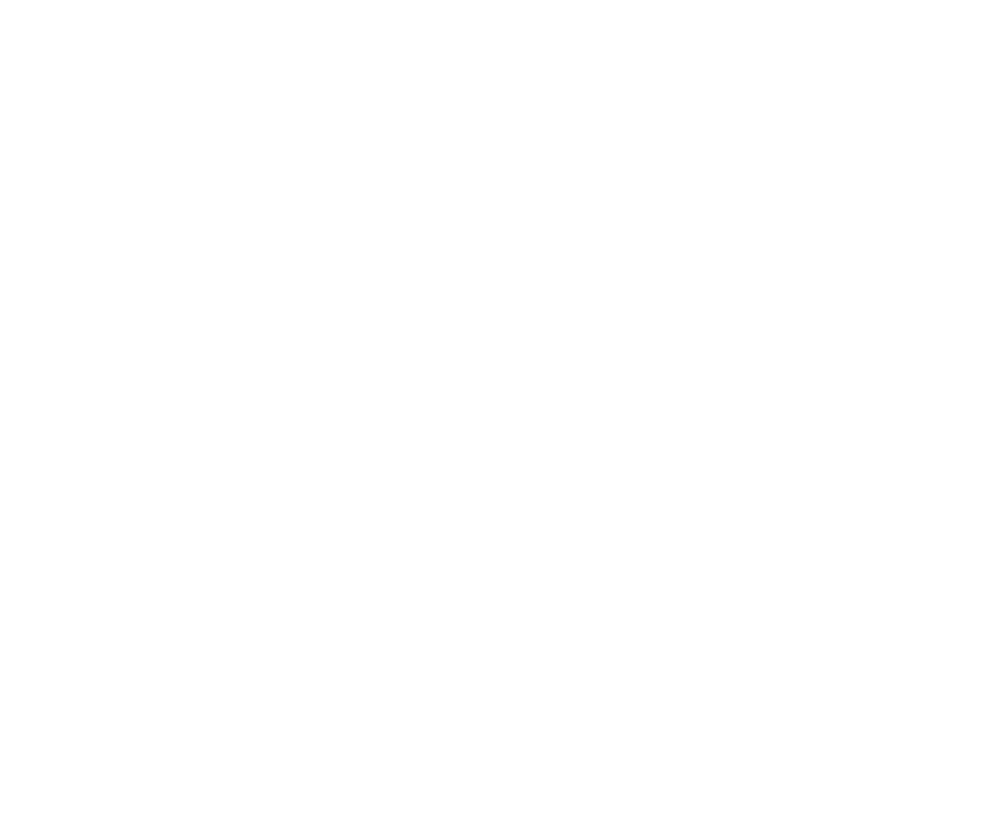
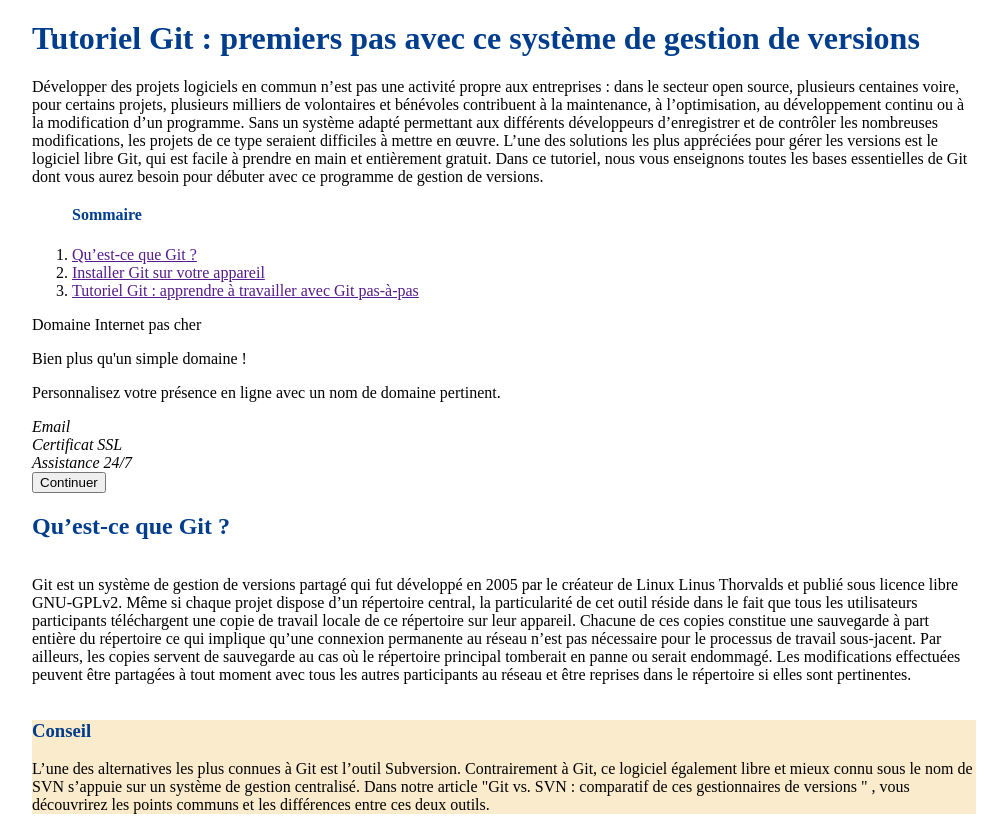
Before and after one commit to julesrachet/exercice, a plain HTML site: page index.html in a window 1280 px wide. Shown: the whole page, without its empty margins (136-1143 px from the left). Before the commit the page ends 800 px from the top, so only its background shows below. Drawn offline with Linux system fonts and the light colour scheme.

Commit message:
ajout stle.css + modif index

```diff
--- a/index.html
+++ b/index.html
@@ -3,9 +3,30 @@
 <head>
     <meta charset="UTF-8">
     <meta name="viewport" content="width=device-width, initial-scale=1.0">
+    <link rel="stylesheet" href="style.css">
     <title>Document</title>
 </head>
 <body>
+    <h1>Tutoriel Git : premiers pas avec ce système de gestion de versions</h1>
+    <p>Développer des projets logiciels en commun n’est pas une activité propre aux entreprises : dans le secteur open source, plusieurs centaines voire, pour certains projets, plusieurs milliers de volontaires et bénévoles contribuent à la maintenance, à l’optimisation, au développement continu ou à la modification d’un programme. Sans un système adapté permettant aux différents développeurs d’enregistrer et de contrôler les nombreuses modifications, les projets de ce type seraient difficiles à mettre en œuvre.
 
+        L’une des solutions les plus appréciées pour gérer les versions est le logiciel libre Git, qui est facile à prendre en main et entièrement gratuit. Dans ce tutoriel, nous vous enseignons toutes les bases essentielles de Git dont vous aurez besoin pour débuter avec ce programme de gestion de versions.</p>
+        <ol>
+            <h4>Sommaire</h4>
+            <li><a href="">Qu’est-ce que Git ?</a></li>
+            <li><a href="">Installer Git sur votre appareil</a></li>
+            <li><a href="">Tutoriel Git : apprendre à travailler avec Git pas-à-pas</a></li>
+        </ol>
+        <div class="col-sm-12 cta-over-box">           <p class="cta-headline">Domaine Internet pas cher</p>           <div class="col-sm-9 cta-content-box cta-wo-img">             <p>Bien plus qu'un simple domaine !</p>
+            <p>Personnalisez votre présence en ligne avec un nom de domaine pertinent.</p>                           <div class="col-sm-12 cta-checkmarks cta-checkmarks-wo-img">                 <div class="col-sm-4 cta-mark cta-checkmarks-img">                   <i class="checkmark"></i>                   <em>Email</em>                 </div>                 <div class="col-sm-4 cta-mark cta-checkmarks-img">                   <i class="checkmark"></i>                   <em>Certificat SSL</em>                 </div>                 <div class="col-sm-4 cta-mark cta-checkmarks-img">                   <i class="checkmark"></i>                   <em>Assistance 24/7</em>                 </div>               </div>                       </div>                         <div class="col-sm-3 cta-row-button">                 <form class="cta-form-button">                   <button class="btn btn-primary btn-block button" type="button" onclick="location.href='https://www.ionos.fr/domaine/noms-de-domaine';" role="button">                     Continuer                   </button>                 </form>               </div>                     </div>
+        <h2>Qu’est-ce que Git ?</h2>
+        <div class="box">
+
+            <p>Git est un système de gestion de versions partagé qui fut développé en 2005 par le créateur de Linux Linus Thorvalds et publié sous licence libre GNU-GPLv2. Même si chaque projet dispose d’un répertoire central, la particularité de cet outil réside dans le fait que tous les utilisateurs participants téléchargent une copie de travail locale de ce répertoire sur leur appareil. Chacune de ces copies constitue une sauvegarde à part entière du répertoire ce qui implique qu’une connexion permanente au réseau n’est pas nécessaire pour le processus de travail sous-jacent. Par ailleurs, les copies servent de sauvegarde au cas où le répertoire principal tomberait en panne ou serait endommagé. Les modifications effectuées peuvent être partagées à tout moment avec tous les autres participants au réseau et être reprises dans le répertoire si elles sont pertinentes.</p>
+        </div>
+        <div class="info-box-orange">
+            <h3> Conseil</h3>
+            <p>L’une des alternatives les plus connues à Git est l’outil Subversion. Contrairement à Git, ce logiciel également libre et mieux connu sous le nom de SVN s’appuie sur un système de gestion centralisé. Dans notre article "Git vs. SVN : comparatif de ces gestionnaires de versions " , vous découvrirez les points communs et les différences entre ces deux outils.</p>
+        </div>
 </body>
 </html>
--- /dev/null
+++ b/style.css
@@ -0,0 +1,14 @@
+body{
+    padding-left: 10rem;
+    padding-right: 10rem;
+}
+h1, h2, h3, h4{
+    color: #003d8d;
+    margin-top: 20px;
+}
+.info-box-orange{
+    background: #faebcc;
+}
+.box{
+    display: flex;
+}
```
Also changed, not shown: img/reseau.webp (added).
